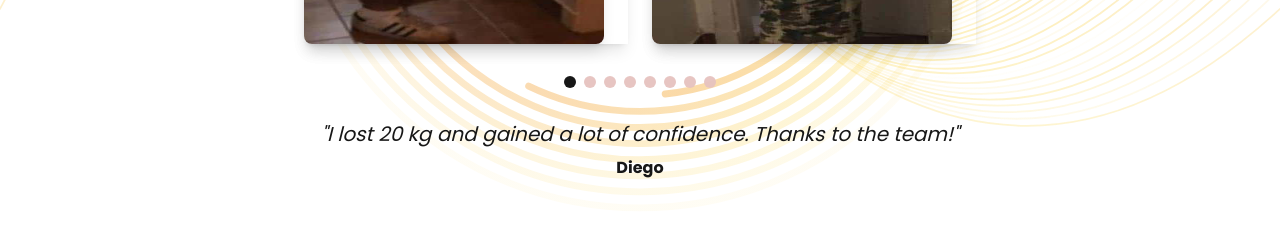
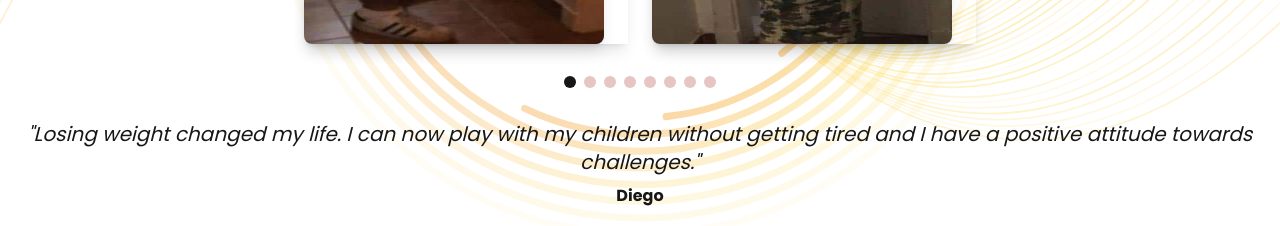
Before and after one commit to juancrossetto/pmvm, a Next.js app: page /en in a window 1280 px wide. Shown: the part 3880-4106 px from the top of the page. Built offline with nearby package versions, Linux system fonts and the light colour scheme.

Commit message:
ajustes en secion transformaciones

```diff
--- a/src/components/sections/transformations2.tsx
+++ b/src/components/sections/transformations2.tsx
@@ -566,7 +566,7 @@ const Transformations2 = () => {
 						transition={{ duration: 0.5, delay: 0.3 }}
 						className='text-center'
 					>
-						<p className='text-darkColor dark:text-lightColor text-sm md:text-xl italic'>{`"${transformations[currentIndex].clientTestimonial[locale]}"`}</p>
+						<p className='text-darkColor dark:text-lightColor text-sm md:text-xl italic'>{`"${transformations[currentIndex].clientDetail[locale]}"`}</p>
 						<p className='text-darkColor dark:text-lightColor font-semibold mt-2'>
 							{transformations[currentIndex].clientName}
 						</p>
```
